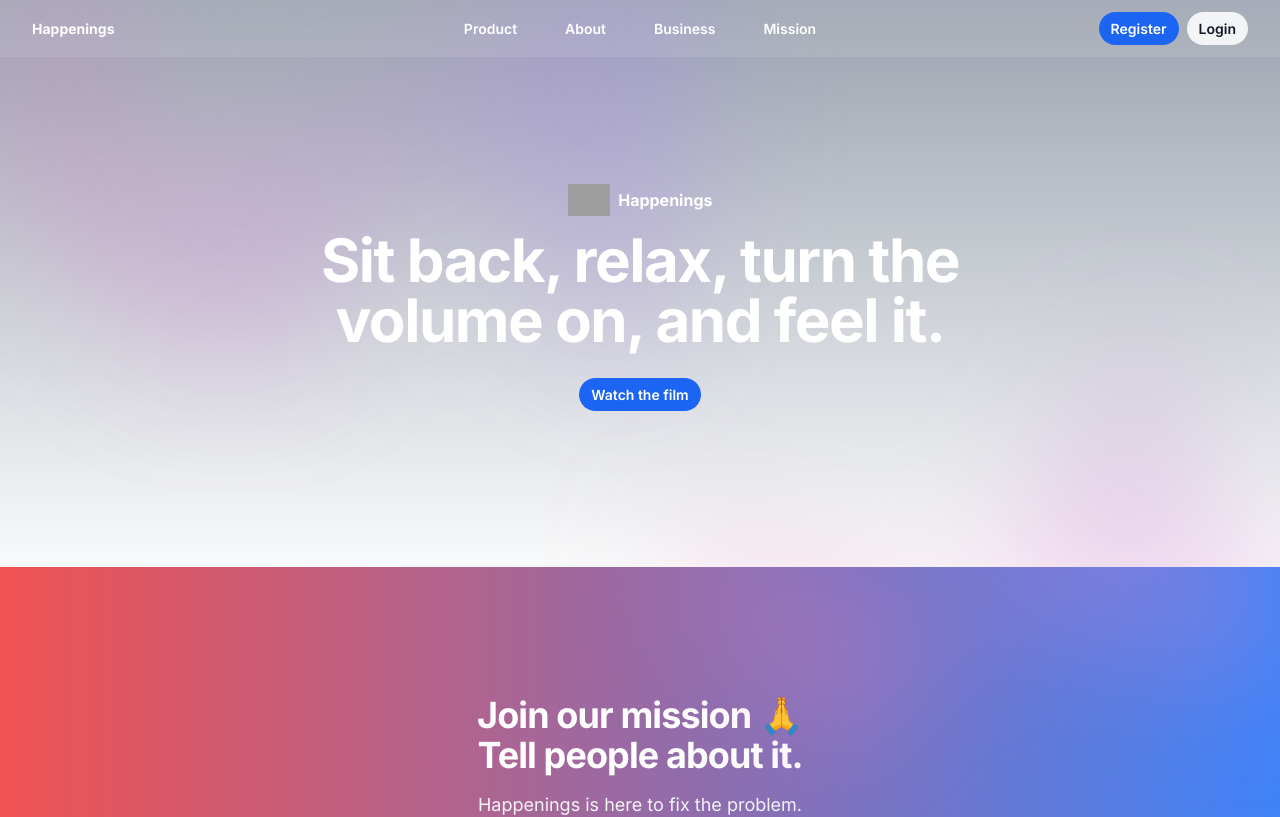
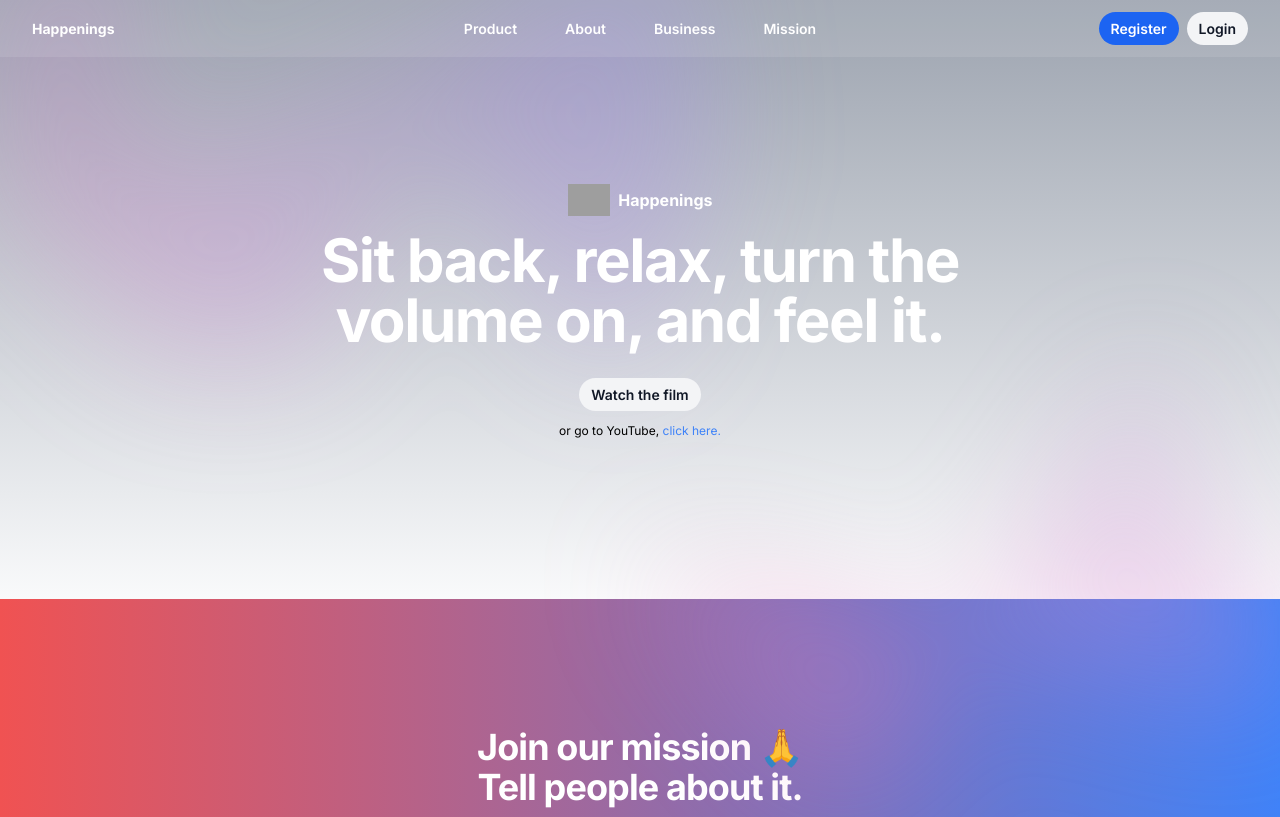
Before and after one commit to rasmusrbj/happenings_landingpage, a Next.js app: page /mission in a window 1280 px wide. Shown: the top 817 px of the page. Built offline with nearby package versions, Linux system fonts and the light colour scheme; grey boxes are pictures that could not be loaded.

Commit message:
update mission

```diff
--- a/app/(components)/pages/mission/mission_hero.jsx
+++ b/app/(components)/pages/mission/mission_hero.jsx
@@ -3,7 +3,8 @@
 import React, { useState, useEffect } from "react";
 import HappeningsRegister from "../../universal/buttons/happenings_register";
 import NavHeader from "../../universal/navigation/header/nav_bar";
-import RegisterNavBlue from "../../universal/buttons/register_nav_blue";
+import Link from "next/link";
+import LoginaNavWhite from "../../universal/buttons/login_nav_white";
 
 export default function MissionHero() {
   const [isSmallScreen, setIsSmallScreen] = useState(false);
@@ -43,12 +44,23 @@ export default function MissionHero() {
               <h1 className="text-4xl font-bold tracking-tight text-white sm:text-6xl mb-8">
                 Sit back, relax, turn the volume on, and feel it.
               </h1>
-              <RegisterNavBlue
+              <LoginaNavWhite
                 text="Watch the film"
                 href="https://go.happenings.dk/mission"
                 button_name={"watch_button"}
                 location={"mission_hero"}
               />
+
+              <p className="mt-4 text-xs">
+                or go to YouTube,{" "}
+                <Link
+                  className="text-blue-500 hover:underline underline-offset-2"
+                  href="https://go.happenings.dk/mission"
+                >
+                  {" "}
+                  click here.
+                </Link>
+              </p>
             </div>
           </div>
         </div>
```
